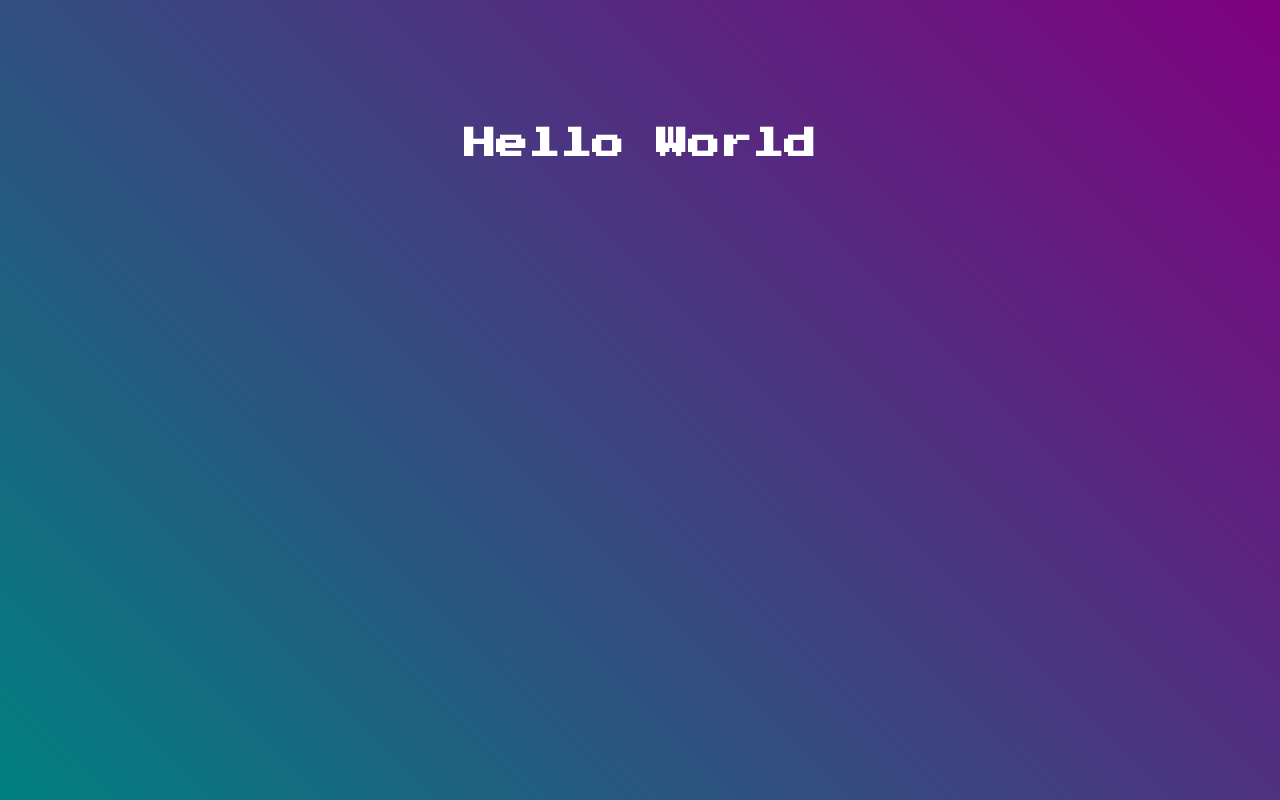
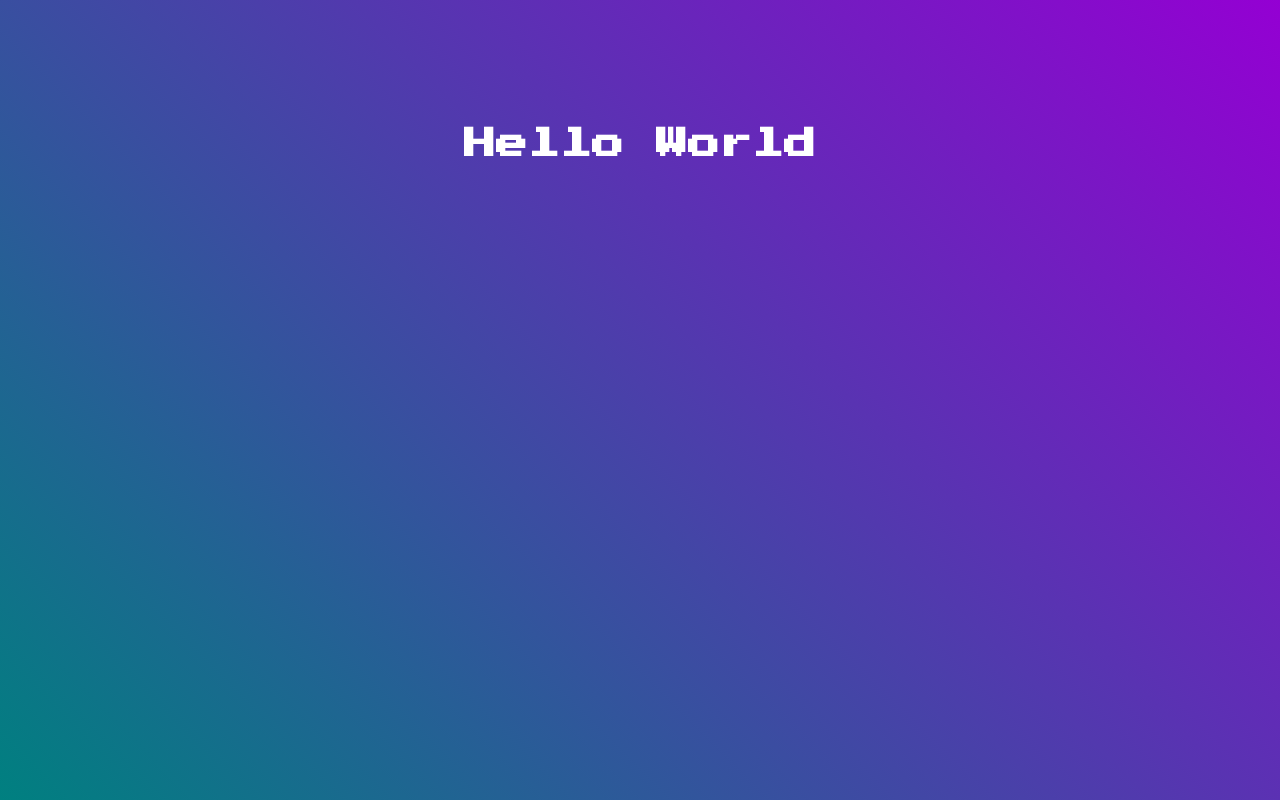
Before and after one commit to Akufoolz/Akufoolz.github.io, a plain HTML site: page index.html in a window 1280 px wide. Drawn offline with Linux system fonts and the light colour scheme.

Commit message:
Update mainstyle.css

```diff
--- a/mainstyle.css
+++ b/mainstyle.css
@@ -1,8 +1,8 @@
 body {
-  background: linear-gradient(45deg, teal, purple) fixed;
-  background: -moz-linear-gradient(45deg, teal, purple) fixed;
-  background: -webkit-linear-gradient(45deg, teal, purple) fixed;
-  background: -o-linear-gradient(45deg, teal, purple) fixed;
+  background: linear-gradient(45deg, teal, darkviolet) fixed;
+  background: -moz-linear-gradient(45deg, teal, darkviolet) fixed;
+  background: -webkit-linear-gradient(45deg, teal, darkviolet) fixed;
+  background: -o-linear-gradient(45deg, teal, darkviolet) fixed;
   text-align: center;
   margin-top: 128px;
 }
```
